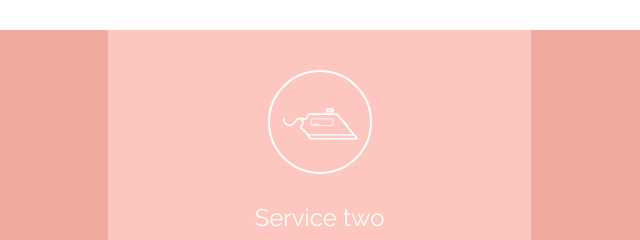
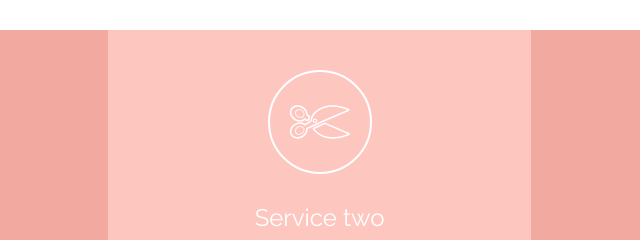
Before and after one commit to bfowler40/Blossom, a website: page app/index.html in a window 1280 px wide. Shown: the part 724-964 px from the top of the page, 314-954 px from the left. Drawn offline with nearby package versions, Linux system fonts and the light colour scheme; some packages are replaced by stand-ins of ours; files that its build step writes are made by us from their sources.

Commit message:
Add scissors icon to service section

```diff
--- a/app/index.html
+++ b/app/index.html
@@ -91,7 +91,7 @@
 
 				<span class="vertical-center">
 
-					<span class="service-icon icon-iron"></span>
+					<span class="service-icon icon-scissors"></span>
 
 					<h2 class="h2 three-col-list-item-heading">Service two</h2>
 
--- a/app/styles/sections/_services.scss
+++ b/app/styles/sections/_services.scss
@@ -43,3 +43,8 @@
 	background: url('../images/icon-coathanger.svg') center no-repeat;
 	background-size: 75px;
 }
+
+.icon-scissors {
+	background: url('../images/icon-scissors.svg') center no-repeat;
+	transform: rotate(90deg);
+}
```
Also changed, not shown: app/images/icon-scissors.svg (added), app/images/scissors16.svg (deleted).
